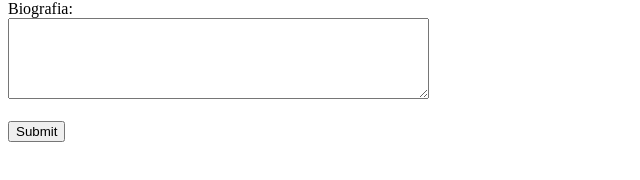
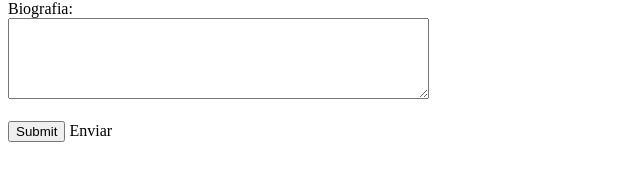
Before and after one commit to ArthurTrindade09/Web1_PROJETO_07, a plain HTML site: page index.html in a window 1280 px wide. Shown: the part 402-582 px from the top of the page, 0-640 px from the left. Drawn offline with Linux system fonts and the light colour scheme.

Commit message:
Update index.html

```diff
--- a/index.html
+++ b/index.html
@@ -34,6 +34,7 @@
                 <textarea id="bio" name="bio" rows="5" cols="50" required></textarea><br><br>
 
                 <input type="submit" id="Enviar">
+                <label for="Enviar">Enviar</label>
 
 
             </form>
```
